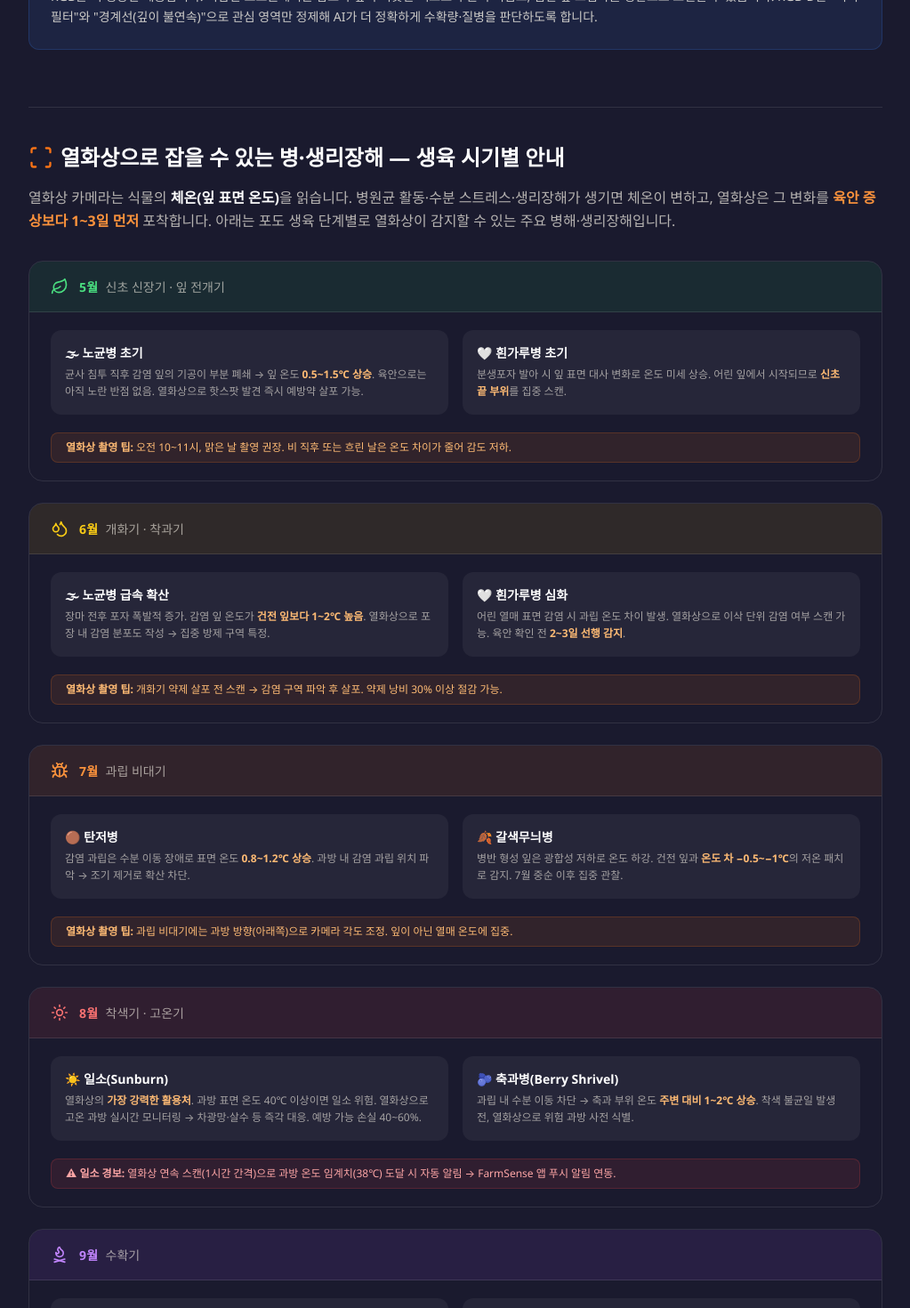
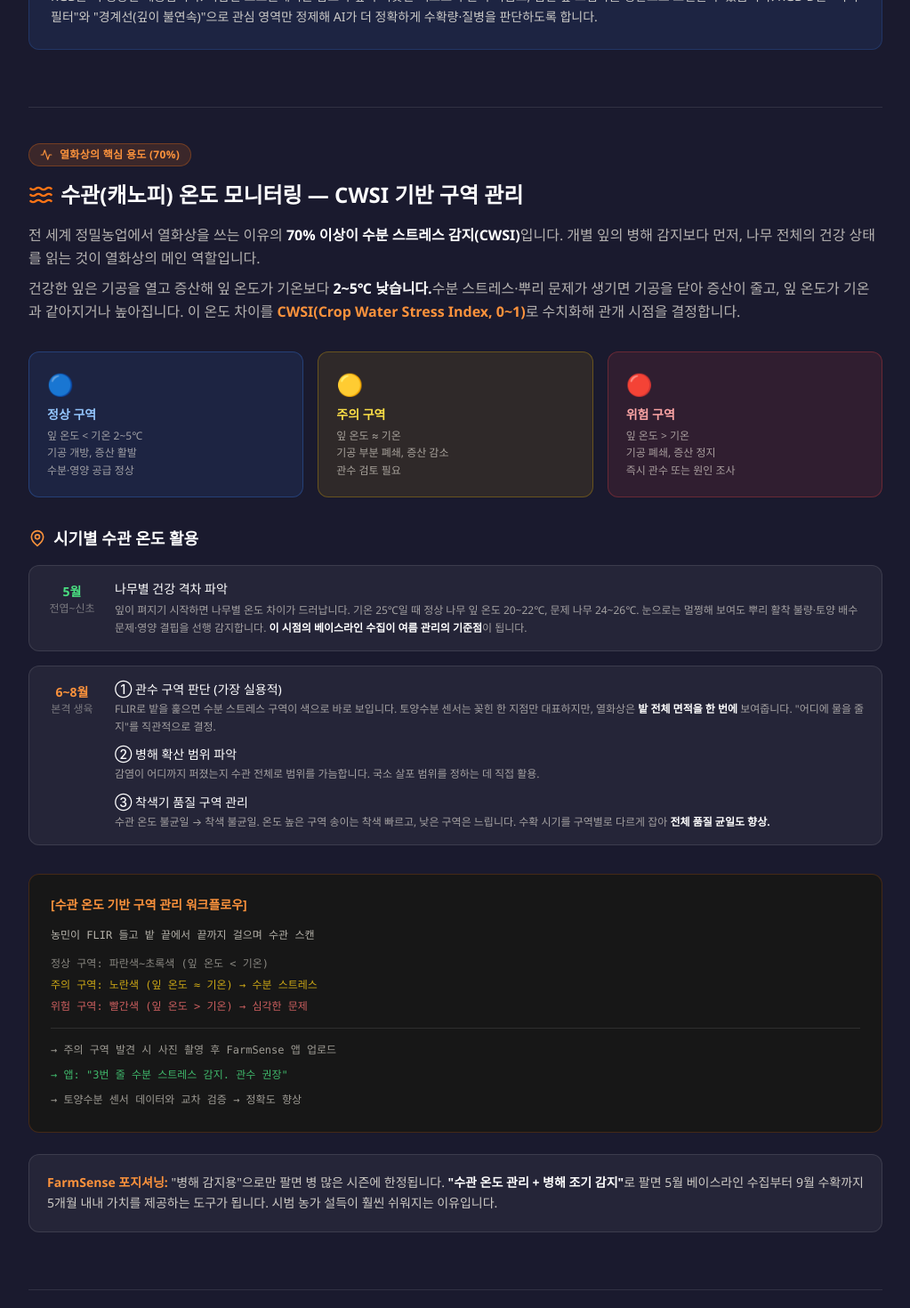
Before and after one commit to nunsuhan/grape-smartfarm-homepage, a Next.js app: page /technology/camera-necessity in a window 1280 px wide. Shown: the part 1700-3170 px from the top of the page at 89% size, without its empty margins (128-1151 px from the left). Built offline with nearby package versions, Linux system fonts and the light colour scheme; no server answers.

Commit message:
열화상: CWSI 수관 온도 모니터링 섹션 추가 (메인 용도 - 관수 구역 관리, 워크플로우)

```diff
--- a/app/technology/camera-necessity/page.tsx
+++ b/app/technology/camera-necessity/page.tsx
@@ -13,6 +13,9 @@ import {
     Bug,
     FlameKindling,
     Scan,
+    MapPin,
+    Activity,
+    Waves,
 } from 'lucide-react';
 
 export const metadata = {
@@ -127,6 +130,118 @@ export default function CameraNecessityPage() {
                         <h4 className="font-bold text-blue-400 mb-2">요약: RGB만으로 부족한 이유</h4>
                         <p className="text-neutral-cream/80 text-sm leading-relaxed">
                             RGB는 색·형상만 제공합니다. 복잡한 포도원에서는 잡초와 잎이 비슷한 색으로 구분이 어렵고, 겹친 잎·그림자를 병반으로 오인할 수 있습니다. RGB-D는 &quot;거리 필터&quot;와 &quot;경계선(깊이 불연속)&quot;으로 관심 영역만 정제해 AI가 더 정확하게 수확량·질병을 판단하도록 합니다.
+                        </p>
+                    </div>
+                </section>
+
+                {/* CWSI 수관 온도 모니터링 — 메인 용도 */}
+                <section className="border-t border-white/10 pt-10">
+                    <div className="inline-flex items-center gap-2 px-3 py-1 rounded-full bg-orange-500/15 border border-orange-500/30 text-orange-400 text-xs font-bold uppercase tracking-wide mb-4">
+                        <Activity className="w-3.5 h-3.5" />
+                        열화상의 핵심 용도 (70%)
+                    </div>
+                    <h2 className="text-2xl font-bold text-white mb-4 flex items-center gap-2">
+                        <Waves className="w-7 h-7 text-orange-500" />
+                        수관(캐노피) 온도 모니터링 — CWSI 기반 구역 관리
+                    </h2>
+                    <p className="text-neutral-cream/70 leading-relaxed mb-2">
+                        전 세계 정밀농업에서 열화상을 쓰는 이유의 <strong className="text-white">70% 이상이 수분 스트레스 감지(CWSI)</strong>입니다.
+                        개별 잎의 병해 감지보다 먼저, 나무 전체의 건강 상태를 읽는 것이 열화상의 메인 역할입니다.
+                    </p>
+                    <p className="text-neutral-cream/70 leading-relaxed mb-8">
+                        건강한 잎은 기공을 열고 증산해 잎 온도가 기온보다 <strong className="text-white">2~5℃ 낮습니다.</strong>
+                        수분 스트레스·뿌리 문제가 생기면 기공을 닫아 증산이 줄고, 잎 온도가 기온과 같아지거나 높아집니다.
+                        이 온도 차이를 <strong className="text-orange-400">CWSI(Crop Water Stress Index, 0~1)</strong>로 수치화해 관개 시점을 결정합니다.
+                    </p>
+
+                    {/* 색상 구역 안내 */}
+                    <div className="grid grid-cols-1 md:grid-cols-3 gap-4 mb-8">
+                        <div className="rounded-xl border border-blue-500/30 bg-blue-500/10 p-5">
+                            <div className="text-2xl mb-2">🔵</div>
+                            <h4 className="font-bold text-blue-300 mb-1 text-sm">정상 구역</h4>
+                            <p className="text-neutral-cream/60 text-xs leading-relaxed">잎 온도 &lt; 기온 2~5℃<br />기공 개방, 증산 활발<br />수분·영양 공급 정상</p>
+                        </div>
+                        <div className="rounded-xl border border-yellow-500/30 bg-yellow-500/10 p-5">
+                            <div className="text-2xl mb-2">🟡</div>
+                            <h4 className="font-bold text-yellow-300 mb-1 text-sm">주의 구역</h4>
+                            <p className="text-neutral-cream/60 text-xs leading-relaxed">잎 온도 ≈ 기온<br />기공 부분 폐쇄, 증산 감소<br />관수 검토 필요</p>
+                        </div>
+                        <div className="rounded-xl border border-red-500/30 bg-red-500/10 p-5">
+                            <div className="text-2xl mb-2">🔴</div>
+                            <h4 className="font-bold text-red-300 mb-1 text-sm">위험 구역</h4>
+                            <p className="text-neutral-cream/60 text-xs leading-relaxed">잎 온도 &gt; 기온<br />기공 폐쇄, 증산 정지<br />즉시 관수 또는 원인 조사</p>
+                        </div>
+                    </div>
+
+                    {/* 시기별 수관 온도 활용 */}
+                    <h3 className="text-lg font-bold text-white mb-4 flex items-center gap-2">
+                        <MapPin className="w-5 h-5 text-orange-400" />
+                        시기별 수관 온도 활용
+                    </h3>
+                    <div className="space-y-4 mb-8">
+                        <div className="flex gap-4 p-4 rounded-xl bg-white/5 border border-white/10">
+                            <div className="shrink-0 w-16 text-center">
+                                <span className="text-green-400 font-bold text-sm">5월</span>
+                                <p className="text-neutral-cream/40 text-xs">전엽~신초</p>
+                            </div>
+                            <div>
+                                <h4 className="text-white font-medium text-sm mb-1">나무별 건강 격차 파악</h4>
+                                <p className="text-neutral-cream/60 text-xs leading-relaxed">
+                                    잎이 펴지기 시작하면 나무별 온도 차이가 드러납니다. 기온 25℃일 때 정상 나무 잎 온도 20~22℃, 문제 나무 24~26℃.
+                                    눈으로는 멀쩡해 보여도 뿌리 활착 불량·토양 배수 문제·영양 결핍을 선행 감지합니다.
+                                    <strong className="text-white"> 이 시점의 베이스라인 수집이 여름 관리의 기준점</strong>이 됩니다.
+                                </p>
+                            </div>
+                        </div>
+                        <div className="flex gap-4 p-4 rounded-xl bg-white/5 border border-white/10">
+                            <div className="shrink-0 w-16 text-center">
+                                <span className="text-orange-400 font-bold text-sm">6~8월</span>
+                                <p className="text-neutral-cream/40 text-xs">본격 생육</p>
+                            </div>
+                            <div className="space-y-3">
+                                <div>
+                                    <h4 className="text-white font-medium text-sm mb-0.5">① 관수 구역 판단 (가장 실용적)</h4>
+                                    <p className="text-neutral-cream/60 text-xs leading-relaxed">
+                                        FLIR로 밭을 훑으면 수분 스트레스 구역이 색으로 바로 보입니다. 토양수분 센서는 꽂힌 한 지점만 대표하지만,
+                                        열화상은 <strong className="text-white">밭 전체 면적을 한 번에</strong> 보여줍니다. "어디에 물을 줄지"를 직관적으로 결정.
+                                    </p>
+                                </div>
+                                <div>
+                                    <h4 className="text-white font-medium text-sm mb-0.5">② 병해 확산 범위 파악</h4>
+                                    <p className="text-neutral-cream/60 text-xs leading-relaxed">
+                                        감염이 어디까지 퍼졌는지 수관 전체로 범위를 가늠합니다. 국소 살포 범위를 정하는 데 직접 활용.
+                                    </p>
+                                </div>
+                                <div>
+                                    <h4 className="text-white font-medium text-sm mb-0.5">③ 착색기 품질 구역 관리</h4>
+                                    <p className="text-neutral-cream/60 text-xs leading-relaxed">
+                                        수관 온도 불균일 → 착색 불균일. 온도 높은 구역 송이는 착색 빠르고, 낮은 구역은 느립니다.
+                                        수확 시기를 구역별로 다르게 잡아 <strong className="text-white">전체 품질 균일도 향상.</strong>
+                                    </p>
+                                </div>
+                            </div>
+                        </div>
+                    </div>
+
+                    {/* FarmSense 워크플로우 */}
+                    <div className="p-6 bg-neutral-900 border border-orange-500/20 rounded-xl font-mono text-xs leading-loose">
+                        <p className="text-orange-400 font-bold mb-3 font-sans text-sm not-italic">[수관 온도 기반 구역 관리 워크플로우]</p>
+                        <p className="text-neutral-cream/70">농민이 FLIR 들고 밭 끝에서 끝까지 걸으며 수관 스캔</p>
+                        <p className="text-neutral-cream/50 mt-2">정상 구역: 파란색~초록색 (잎 온도 &lt; 기온)</p>
+                        <p className="text-yellow-400/80">주의 구역: 노란색 (잎 온도 ≈ 기온) → 수분 스트레스</p>
+                        <p className="text-red-400/80">위험 구역: 빨간색 (잎 온도 &gt; 기온) → 심각한 문제</p>
+                        <div className="mt-3 border-t border-white/10 pt-3 space-y-1 text-neutral-cream/60">
+                            <p>→ 주의 구역 발견 시 사진 촬영 후 FarmSense 앱 업로드</p>
+                            <p className="text-green-400/80">→ 앱: &quot;3번 줄 수분 스트레스 감지. 관수 권장&quot;</p>
+                            <p>→ 토양수분 센서 데이터와 교차 검증 → 정확도 향상</p>
+                        </div>
+                    </div>
+
+                    <div className="mt-6 p-5 bg-white/5 border border-white/10 rounded-xl">
+                        <p className="text-neutral-cream/80 text-sm leading-relaxed">
+                            <strong className="text-orange-400">FarmSense 포지셔닝:</strong> "병해 감지용"으로만 팔면 병 많은 시즌에 한정됩니다.
+                            <strong className="text-white"> "수관 온도 관리 + 병해 조기 감지"</strong>로 팔면 5월 베이스라인 수집부터 9월 수확까지
+                            5개월 내내 가치를 제공하는 도구가 됩니다. 시범 농가 설득이 훨씬 쉬워지는 이유입니다.
                         </p>
                     </div>
                 </section>
```
